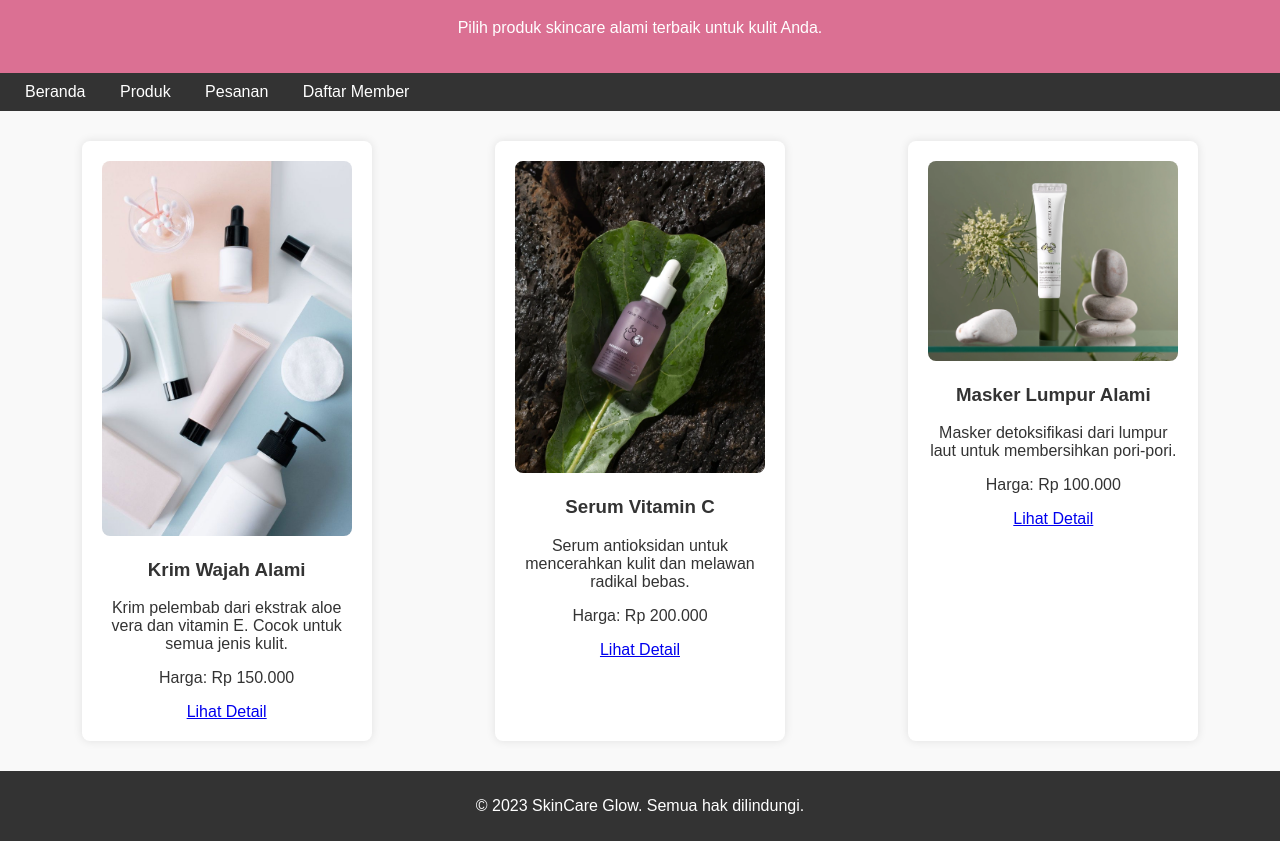
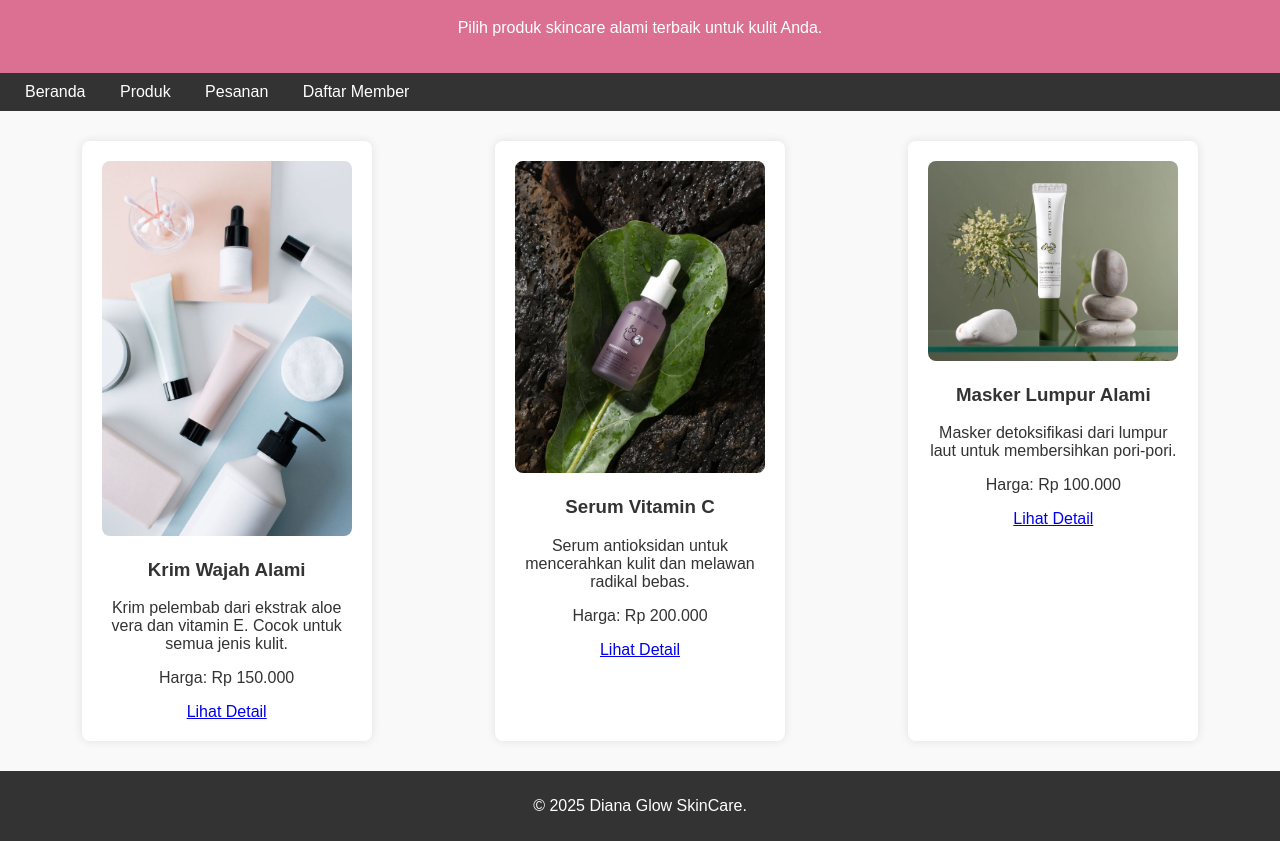
Before and after one commit to putridiana1/Diana-Glow-Skincare, a plain HTML site: page products.html in a window 1280 px wide. Shown: the part 81-922 px from the top of the page. Drawn offline with Linux system fonts and the light colour scheme.

Commit message:
Update products.html

```diff
--- a/products.html
+++ b/products.html
@@ -51,7 +51,7 @@
         </div>
     </section>
     <footer>
-        <p>&copy; 2023 SkinCare Glow. Semua hak dilindungi.</p>
+        <p>&copy; 2025 Diana Glow SkinCare.</p>
     </footer>
 </body>
 </html>
```
